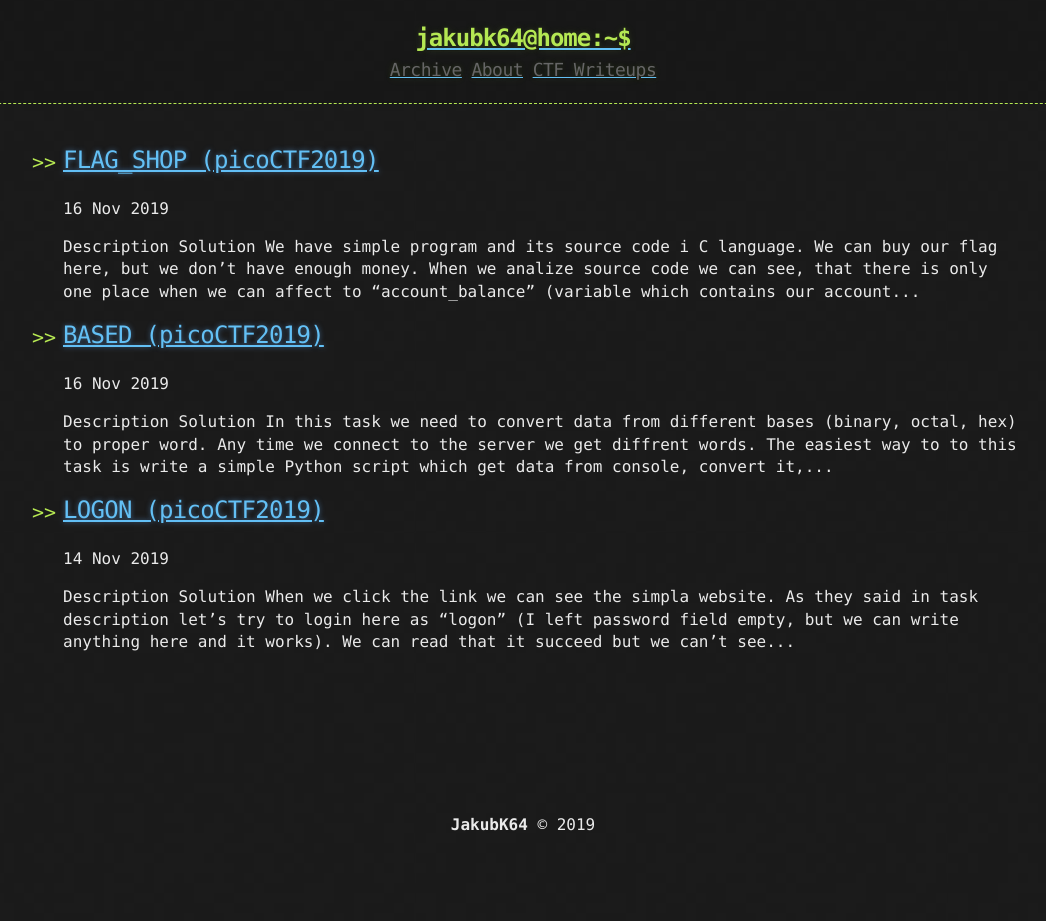
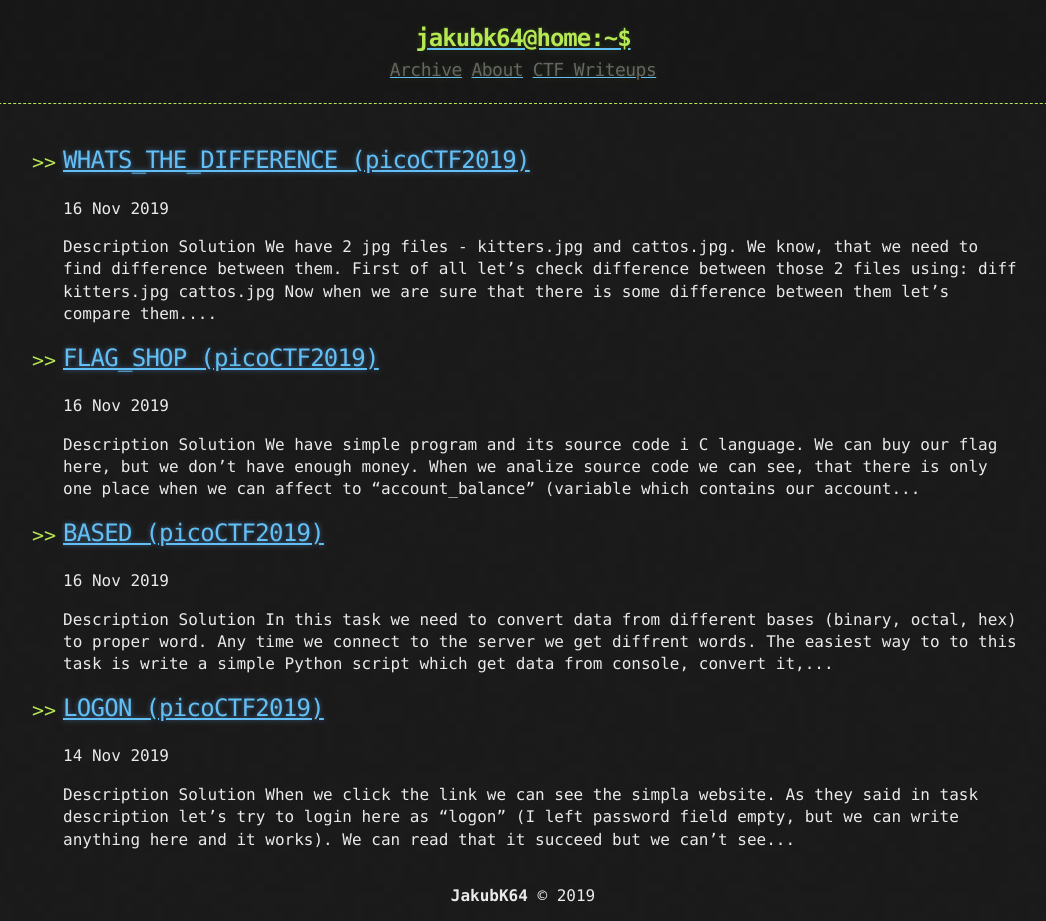
Before and after one commit to JakubK64/jakubk64.github.io, a Jekyll site: the page built from index.html, in a window 1280 px wide. Shown: the whole page, without its empty margins (117-1163 px from the left). Built offline with Jekyll 4.4.1, drawn with Linux system fonts in a browser that asks for light colours; the list of posts is cut into pages by our own code; before the commit the page ends 900 px from its top, so only the background shows below that.

Commit message:
Upload whats-the-difference task

````diff
--- a/CTF_Writeups.md
+++ b/CTF_Writeups.md
@@ -9,6 +9,7 @@
 			<ol>
 				<li><a href="{{ "/Based" | prepend: site.baseurl | replace: '//', '/' }}"><p>Based</p></a></li>
 				<li><a href="{{ "/flag_shop" | prepend: site.baseurl | replace: '//', '/' }}"><p>Flag_shop</p></a></li>
+				<li><a href="{{ "/whats-the-difference" | prepend: site.baseurl | replace: '//', '/' }}"><p>Whats-the-difference</p></a></li>
 			</ol>
 		</p>
 		<p>Binary Exploitation:
--- /dev/null
+++ b/_posts/2019-11-16-whats-the-difference.md
@@ -0,0 +1,31 @@
+---
+layout: post
+title: WHATS_THE_DIFFERENCE (picoCTF2019)
+published: true
+tags: pico picoCTF General Skills GeneralSkills difference jpg whats-the-difference picoCTF2019
+---
+
+### Description
+
+![useful image]({{ https://github.com/JakubK64/jakubk64.github.io/blob/master/CTF/picoCTF2019/General%20Skills/whats-the-difference/Task.png }}\CTF\picoCTF2019\General Skills\whats-the-difference\Task.png)
+
+### Solution
+We have 2 jpg files - kitters.jpg and cattos.jpg. We know, that we need to find difference between them.
+
+![useful image]({{ https://github.com/JakubK64/jakubk64.github.io/blob/master/CTF/picoCTF2019/General%20Skills/whats-the-difference/kitters.jpg }}\CTF\picoCTF2019\General Skills\whats-the-difference\kitters.png)
+
+![useful image]({{ https://github.com/JakubK64/jakubk64.github.io/blob/master/CTF/picoCTF2019/General%20Skills/whats-the-difference/cattos.PNG }}\CTF\picoCTF2019\General Skills\whats-the-difference\cattos.png)
+
+First of all let's check difference between those 2 files using:
+
+```unix
+diff kitters.jpg cattos.jpg
+```
+
+Now when we are sure that there is some difference between them let's compare them. Simple "cmp" command will give us only 3 columns with data (decimal, octal). In secend column we can see that the decimal numbers have range similar to ASCII. Let's check it and try do deocde it using "gawk" command which allow us to use simple printf to print on screen converted data:
+
+![useful image]({{ https://github.com/JakubK64/jakubk64.github.io/blob/master/CTF/picoCTF2019/General%20Skills/whats-the-difference/Solution.PNG }}\CTF\picoCTF2019\General Skills\whats-the-difference\Solution.png)
+
+We get the flag!
+
+#### *Flag: picoCTF{th3yr3_a5_d1ff3r3nt_4a_bu773r_4nd_j311y_aslkjfdsalkfslkflkjdsfdszmz10548}*
````
